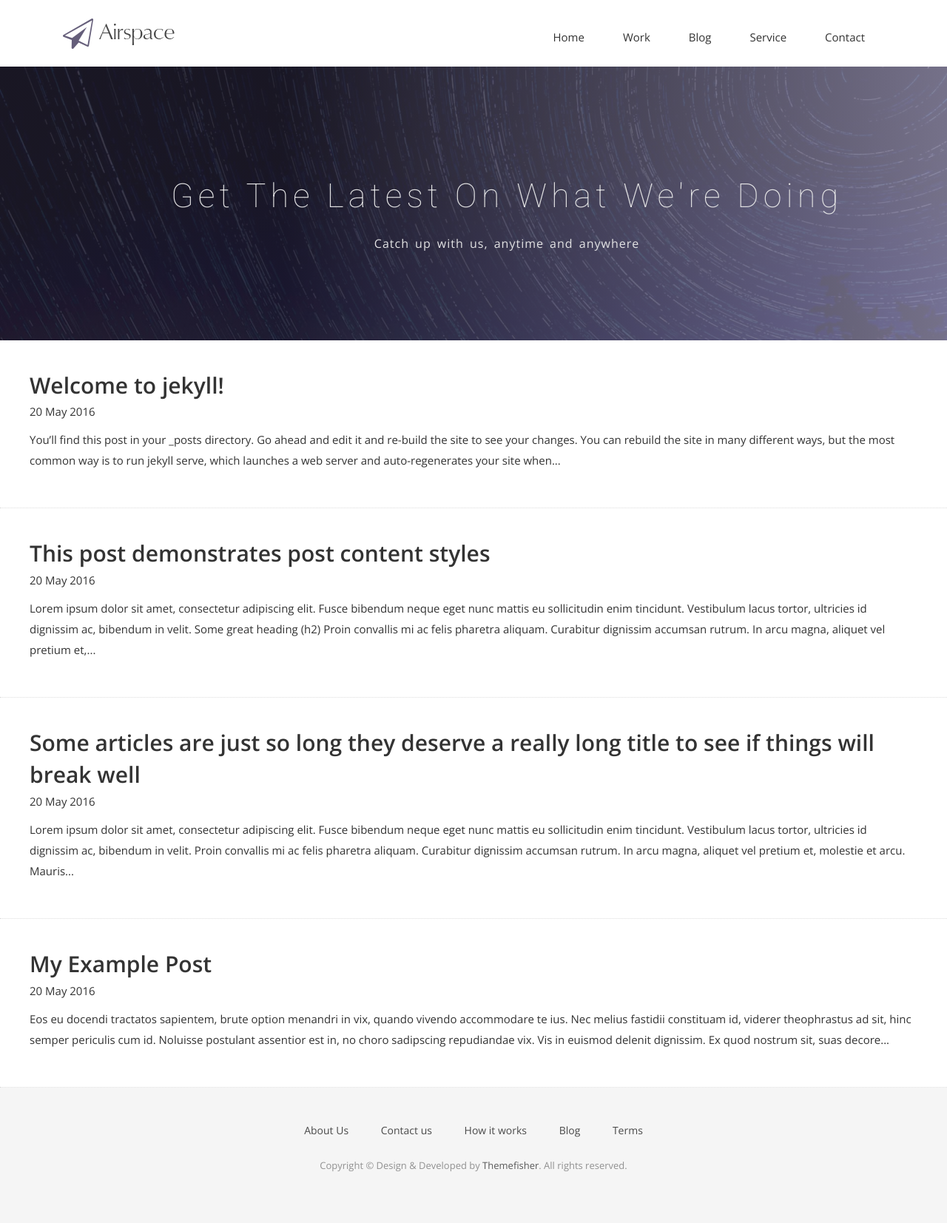
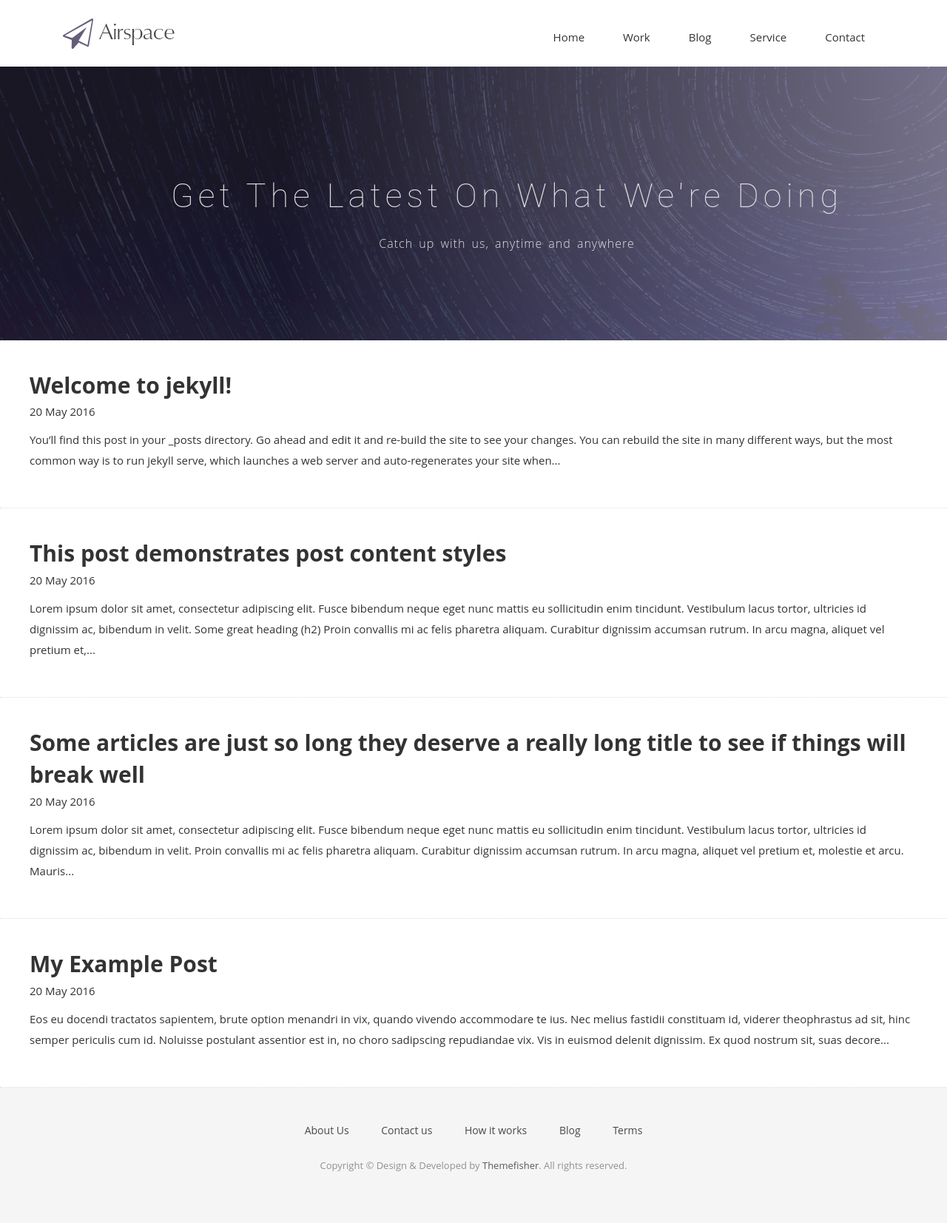
Before and after one commit to wei-lingfeng/lingfeng-wei.github.io, a Jekyll site: the page built from blog.html, in a window 1280 px wide. Shown: the whole page at 74% size. Built offline with Jekyll 4.4.1, drawn with Linux system fonts in a browser that asks for light colours; nearby versions of some CDN libraries; some web fonts are replaced.

Commit message:
Update airspace.css

```diff
--- a/css/airspace.css
+++ b/css/airspace.css
@@ -6,9 +6,9 @@
  *
  */
 
-@import url(//fonts.googleapis.com/css?family=Open+Sans:400,300,600);
+/*@import url(//fonts.googleapis.com/css?family=Open+Sans:400,300,600);
 @import url(//fonts.googleapis.com/css?family=Roboto:400,100,300,500,700);
-@import url(//fonts.googleapis.com/css?family=Volkhov:400italic);
+@import url(//fonts.googleapis.com/css?family=Volkhov:400italic);*/
 /* var text-decoration */
 /*--
 	Common Css
```
